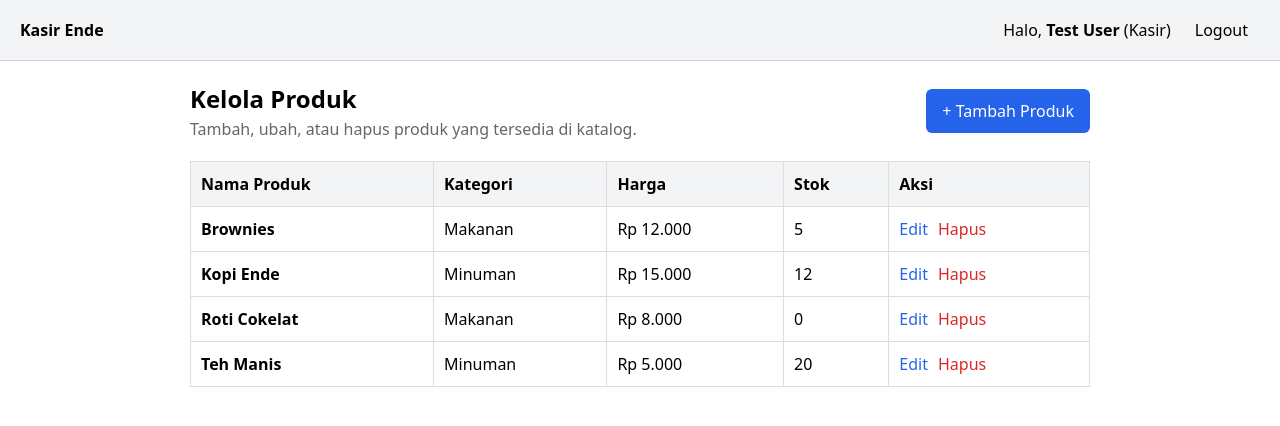
After one commit to FerdySiregar/tugas_laravel_pkl, a Laravel app: page /produk in a window 1280 px wide. The commit adds this page. Shown: the top 426 px of the page. Run offline with Laravel 12, Linux system fonts and the light colour scheme; a user stored in the database is signed in; data comes from the database, SQL or seed files in the repository; style sheets or scripts are compiled from the project's sources.

Commit message:
membuat sistem kelola produk

```diff
--- /dev/null
+++ b/app/Http/Controllers/ProdukController.php
@@ -0,0 +1,53 @@
+<?php
+
+namespace App\Http\Controllers;
+
+use App\Http\Requests\ProdukRequest;
+use App\Models\Produk;
+use Illuminate\Http\RedirectResponse;
+use Illuminate\View\View;
+
+class ProdukController extends Controller
+{
+    public function index(): View
+    {
+        return view('produk.index', [
+            'daftarProduk' => Produk::orderBy('nama')->get(),
+        ]);
+    }
+
+    public function create(): View
+    {
+        return view('produk.form', [
+            'produk' => new Produk,
+        ]);
+    }
+
+    public function store(ProdukRequest $request): RedirectResponse
+    {
+        Produk::create($request->validated());
+
+        return to_route('produk.index')->with('success', 'Produk berhasil ditambahkan.');
+    }
+
+    public function edit(Produk $produk): View
+    {
+        return view('produk.form', [
+            'produk' => $produk,
+        ]);
+    }
+
+    public function update(ProdukRequest $request, Produk $produk): RedirectResponse
+    {
+        $produk->update($request->validated());
+
+        return to_route('produk.index')->with('success', 'Produk berhasil diperbarui.');
+    }
+
+    public function destroy(Produk $produk): RedirectResponse
+    {
+        $produk->delete();
+
+        return to_route('produk.index')->with('success', 'Produk berhasil dihapus.');
+    }
+}
--- a/resources/views/pemilik/dashboard.blade.php
+++ b/resources/views/pemilik/dashboard.blade.php
@@ -8,6 +8,10 @@
         <p style="margin-bottom: 20px;">Selamat datang, <strong>{{ auth()->user()->name }}</strong>! Anda login dengan hak akses penuh sebagai <strong>Pemilik</strong>.</p>
 
         <div style="display: flex; gap: 15px; margin-top: 20px;">
+            <a href="{{ route('produk.index') }}" style="padding: 12px 20px; background-color: #16a34a; color: white; text-decoration: none; border-radius: 6px;">
+                Kelola Produk
+            </a>
+
             <a href="{{ route('katalog.index') }}" style="padding: 12px 20px; background-color: #2563eb; color: white; text-decoration: none; border-radius: 6px;">
                 Lihat Katalog Produk
             </a>
--- /dev/null
+++ b/resources/views/produk/index.blade.php
@@ -0,0 +1,59 @@
+@extends('layouts.app')
+
+@section('title', 'Kelola Produk | Kasir Ende')
+
+@section('content')
+<div style="max-width: 900px; margin: 20px auto;">
+    <div style="display: flex; justify-content: space-between; align-items: center; margin-bottom: 20px;">
+        <div>
+            <h1 style="font-size: 24px; font-weight: bold;">Kelola Produk</h1>
+            <p style="color: #666;">Tambah, ubah, atau hapus produk yang tersedia di katalog.</p>
+        </div>
+        <a href="{{ route('produk.create') }}" style="padding: 10px 16px; background: #2563eb; color: white; text-decoration: none; border-radius: 6px;">
+            + Tambah Produk
+        </a>
+    </div>
+
+    @if (session('success'))
+        <div style="padding: 12px; background: #dcfce7; color: #166534; border-radius: 6px; margin-bottom: 16px;">
+            {{ session('success') }}
+        </div>
+    @endif
+
+    <table style="width: 100%; border-collapse: collapse; border: 1px solid #ddd;">
+        <thead>
+            <tr style="background: #f3f4f6; text-align: left;">
+                <th style="padding: 10px; border: 1px solid #ddd;">Nama Produk</th>
+                <th style="padding: 10px; border: 1px solid #ddd;">Kategori</th>
+                <th style="padding: 10px; border: 1px solid #ddd;">Harga</th>
+                <th style="padding: 10px; border: 1px solid #ddd;">Stok</th>
+                <th style="padding: 10px; border: 1px solid #ddd;">Aksi</th>
+            </tr>
+        </thead>
+        <tbody>
+            @forelse ($daftarProduk as $produk)
+                <tr>
+                    <td style="padding: 10px; border: 1px solid #ddd;"><strong>{{ $produk->nama }}</strong></td>
+                    <td style="padding: 10px; border: 1px solid #ddd;">{{ $produk->kategori }}</td>
+                    <td style="padding: 10px; border: 1px solid #ddd;">Rp {{ number_format($produk->harga, 0, ',', '.') }}</td>
+                    <td style="padding: 10px; border: 1px solid #ddd;">{{ $produk->stok }}</td>
+                    <td style="padding: 10px; border: 1px solid #ddd;">
+                        <div style="display: flex; gap: 10px;">
+                            <a href="{{ route('produk.edit', $produk) }}" style="color: #2563eb;">Edit</a>
+                            <form action="{{ route('produk.destroy', $produk) }}" method="POST" onsubmit="return confirm('Hapus produk ini?')">
+                                @csrf
+                                @method('DELETE')
+                                <button type="submit" style="color: #dc2626; background: none; border: none; cursor: pointer; padding: 0;">Hapus</button>
+                            </form>
+                        </div>
+                    </td>
+                </tr>
+            @empty
+                <tr>
+                    <td colspan="5" style="padding: 20px; text-align: center; color: #666;">Belum ada produk.</td>
+                </tr>
+            @endforelse
+        </tbody>
+    </table>
+</div>
+@endsection
--- a/routes/web.php
+++ b/routes/web.php
@@ -2,10 +2,17 @@
 
 use App\Http\Controllers\AuthController;
 use App\Http\Controllers\KatalogController;
+use App\Http\Controllers\ProdukController;
 use Illuminate\Support\Facades\Route;
 
-// Halaman utama langsung diarahkan ke halaman login
+// Halaman utama: cek status login & role dulu sebelum mengarahkan
 Route::get('/', function () {
+    if (auth()->check()) {
+        return auth()->user()->role === 'pemilik'
+            ? redirect('/dashboard-pemilik')
+            : redirect('/katalog');
+    }
+
     return redirect('/login');
 });
 
@@ -13,16 +20,19 @@ Route::get('/sapa', function () {
     return 'Halo, kelompok 2!';
 });
 
-// Rute Login & Logout
-Route::get('/login', [AuthController::class, 'showLogin'])->name('login')->middleware('guest');
-Route::post('/login', [AuthController::class, 'login'])->middleware('guest');
+// Rute Login & Logout (middleware 'guest' dihapus agar tidak looping)
+Route::get('/login', [AuthController::class, 'showLogin'])->name('login');
+Route::post('/login', [AuthController::class, 'login']);
 Route::post('/logout', [AuthController::class, 'logout'])->name('logout')->middleware('auth');
 
 // Halaman Khusus Pemilik
 Route::middleware(['auth', 'role:pemilik'])->group(function () {
     Route::get('/dashboard-pemilik', function () {
-        return view('pemilik.dashboard'); // Bisa sementara diganti: return "Halo Pemilik!";
+        return view('pemilik.dashboard');
     })->name('pemilik.dashboard');
+
+    // Rute Kelola Produk (Tambah, Edit, Hapus) khusus Pemilik
+    Route::resource('produk', ProdukController::class)->except(['show']);
 });
 
 // Halaman Katalog & Detail Produk (Bisa diakses oleh Kasir maupun Pemilik setelah login)
```
Also changed, not shown: app/Http/Requests/ProdukRequest.php (added, +43 -0 lines), resources/views/produk/form.blade.php (added, +52 -0 lines).
